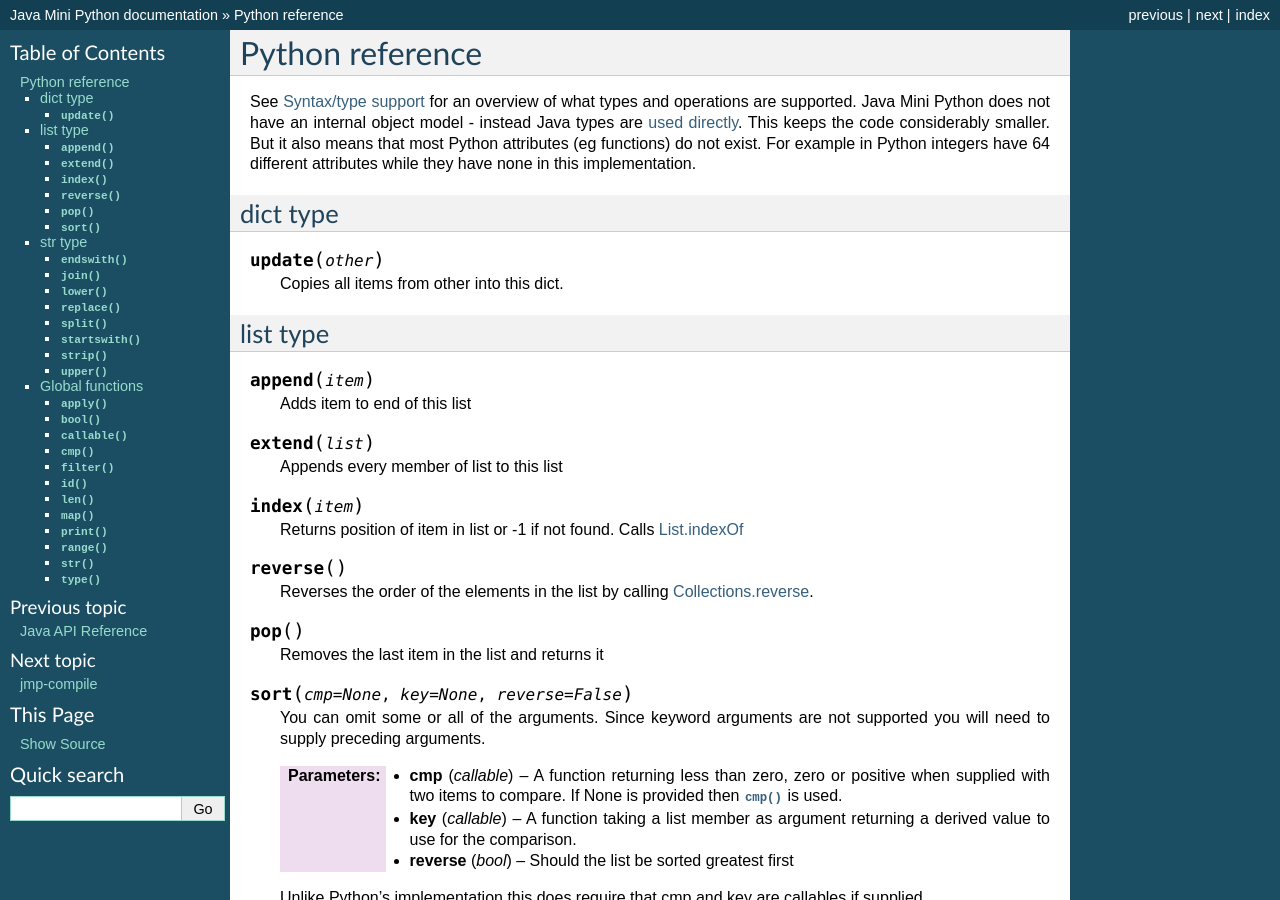
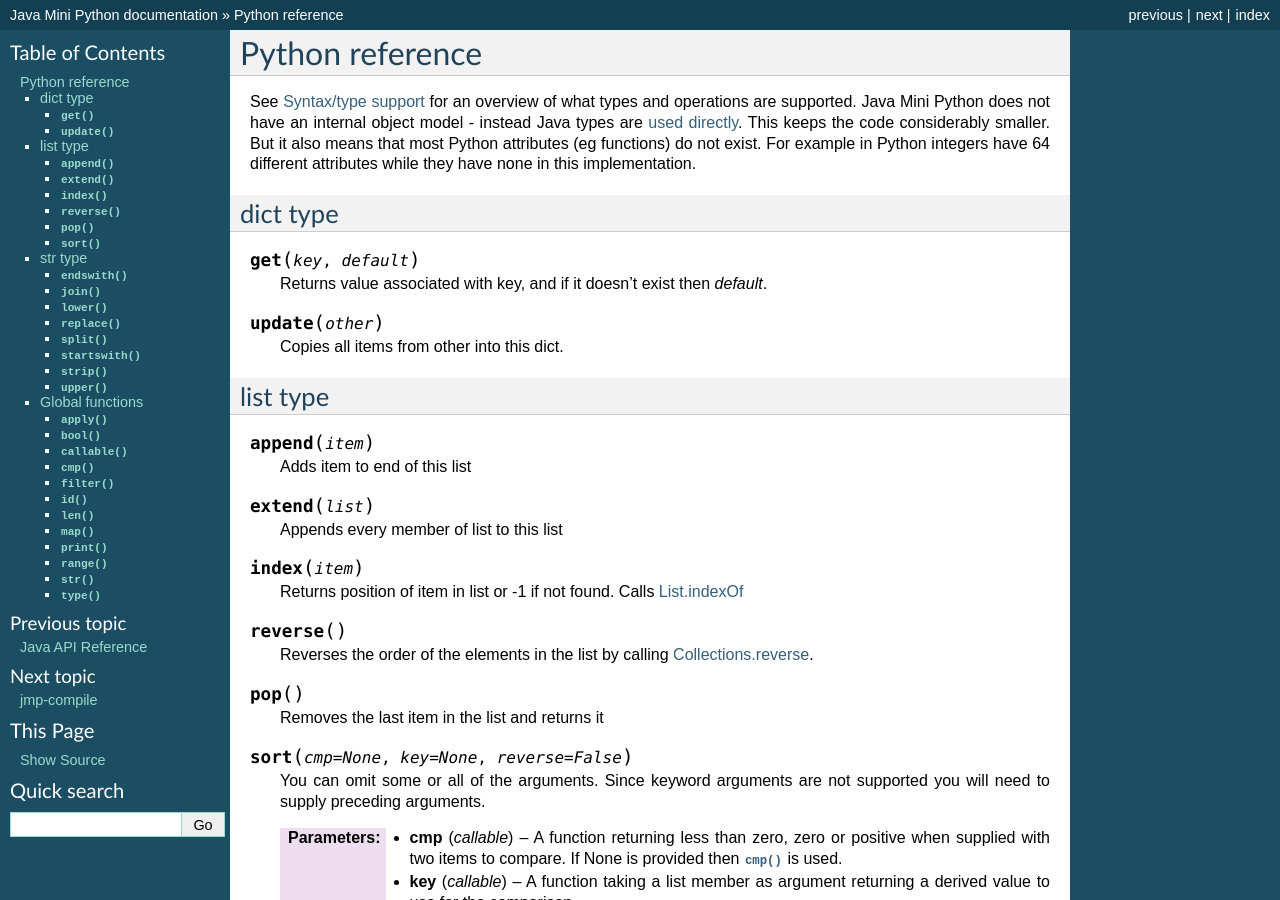
Before and after one commit to rogerbinns/jia-mini-python, a Sphinx documentation site: the page built from doc/python.rst, in a window 1280 px wide and 900 px high. Built offline with Sphinx 7.4.7, drawn with Linux system fonts in a browser that asks for light colours; the version number could not be read and is left out.

Commit message:
Added dict.get
Fixes issue #5.

```diff
--- a/doc/changes.rst
+++ b/doc/changes.rst
@@ -10,3 +10,5 @@
 Do not use `String.isEmpty()` (:issue:`2`)
 
 Public entry points are synchronized to prevent concurrent usage (:issue:`3`)
+
+Added `dict.get(key, default)` (:issue:`5`)
--- a/doc/python.rst
+++ b/doc/python.rst
@@ -11,6 +11,10 @@
 
 dict type
 ---------
+
+.. method:: get(key, default)
+
+   Returns value associated with key, and if it doesn't exist then `default`.
 
 .. method:: update(other)
 
```
Also changed, not shown: 1 other file.
